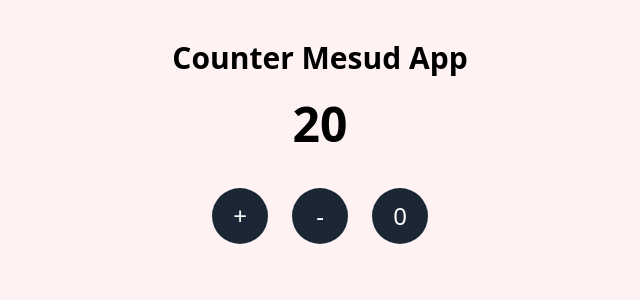
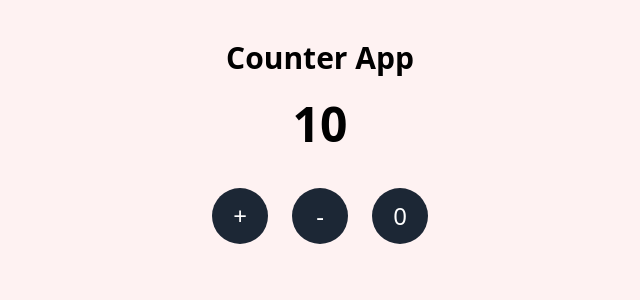
Before and after one commit to MesudQuluzade/reactders, a React (Vite) app: page / in a window 1280 px wide. Shown: the top 300 px of the page, without its empty margins (320-960 px from the left). Built offline with nearby package versions, Linux system fonts and the light colour scheme.

Commit message:
Counter Ap

```diff
--- a/src/components/Counter.jsx
+++ b/src/components/Counter.jsx
@@ -1,16 +1,16 @@
 import React, { useState } from 'react';
 
 const Counter = () => {
-  const [counter, setCounter] = useState(20);
+  const [counter, setCounter] = useState(10);
 
- const inc = () => setCounter (counter +1)
- const dec = () => setCounter(counter -1)
- const res = () => setCounter(0)
+  const inc = () => setCounter(counter + 1);
+  const dec = () => setCounter(counter - 1);
+  const res = () => setCounter(0);
 
   return (
     <div className="flex flex-col items-center justify-center">
       <div className="flex items-center justify-center gap-4 mb-6">
-        <h1 className="text-3xl font-semibold"> Counter Mesud App</h1>
+        <h1 className="text-3xl font-semibold">Counter App</h1>
       </div>
 
       <div className="text-5xl font-bold mb-10">{counter}</div>
```
